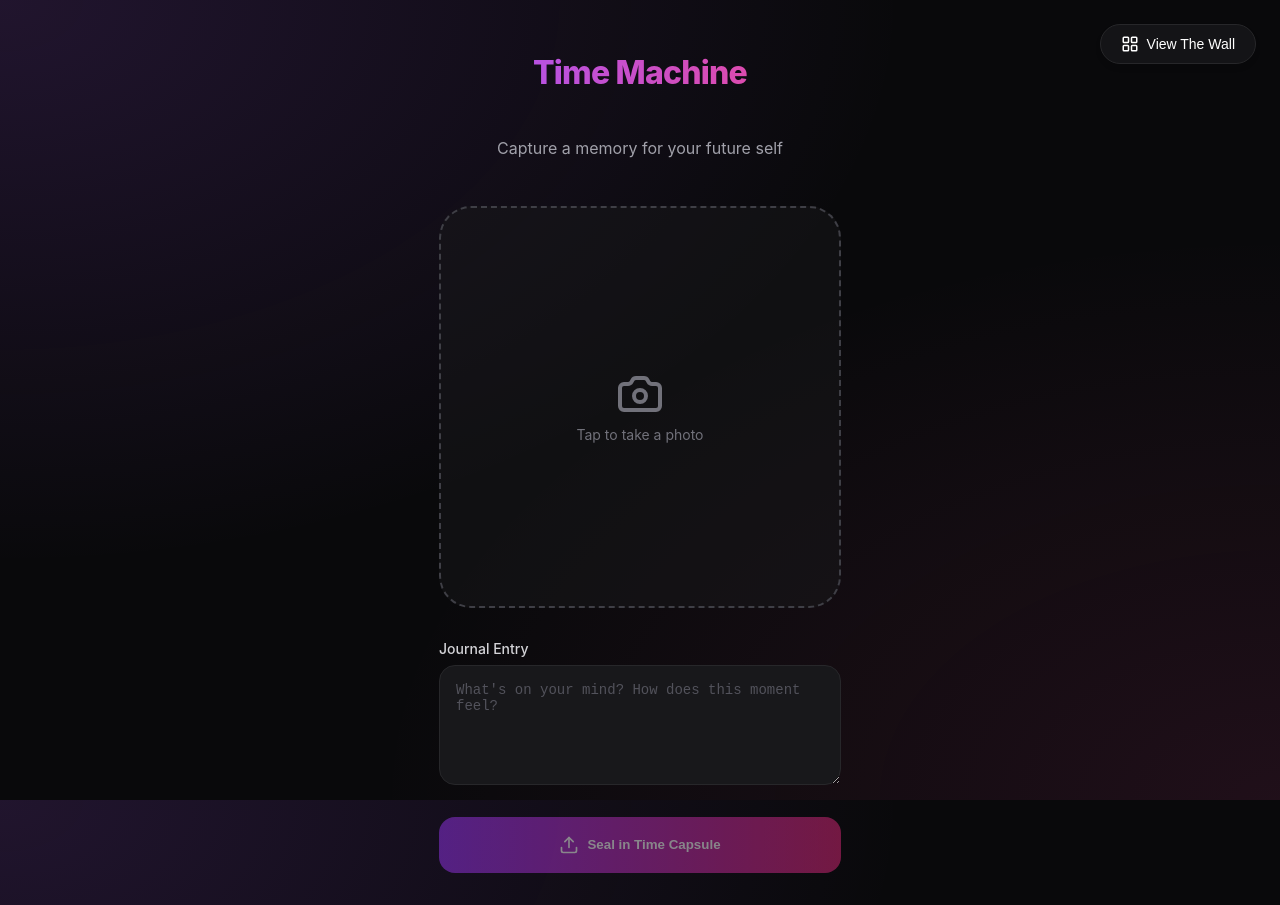
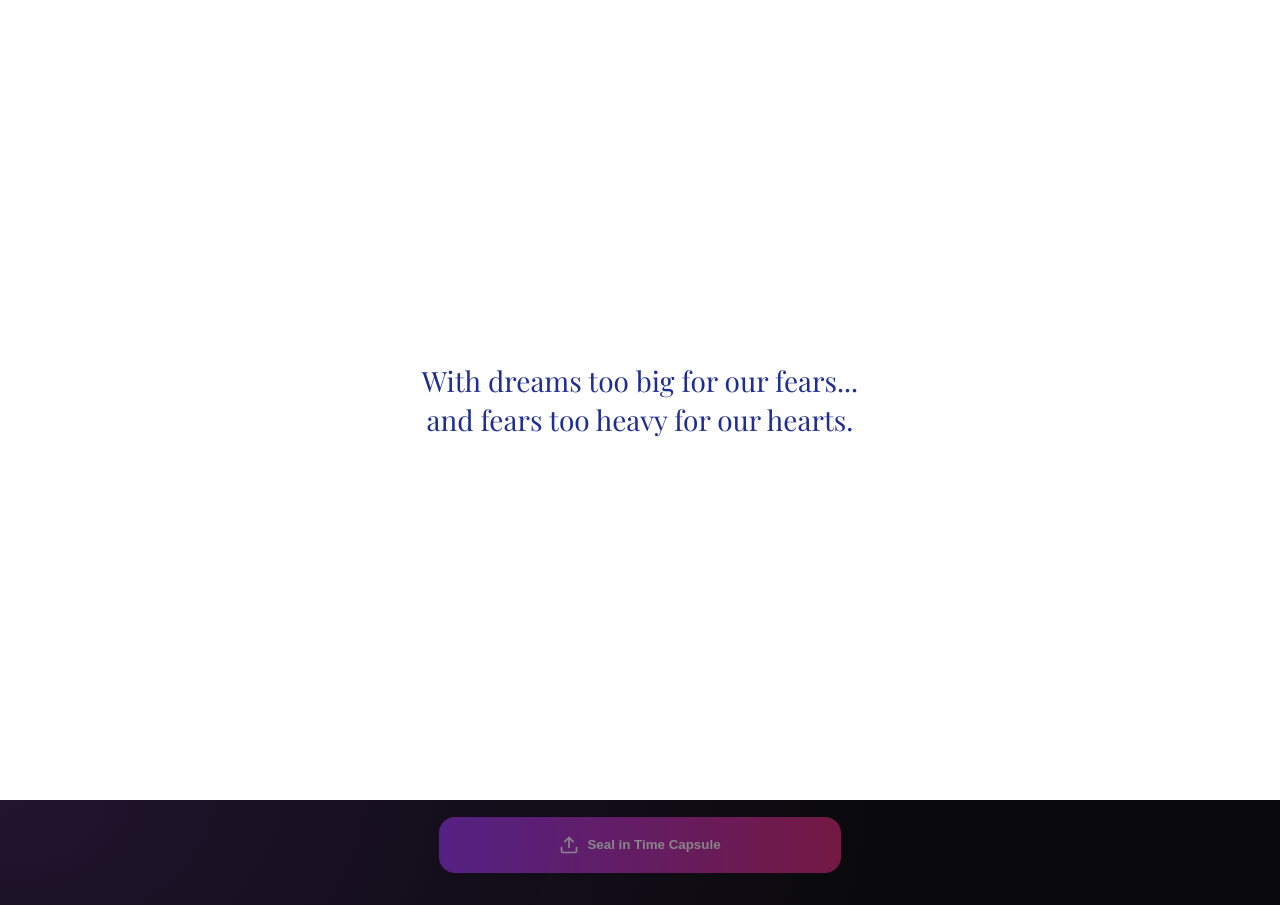
Before and after one commit to Louienismal4/graduation, a Next.js app: page / in a window 1280 px wide. Built offline with nearby package versions, Linux system fonts and the light colour scheme; no server answers; a web font is replaced by a local one; what @supabase/auth-helpers-nextjs would draw is missing.

Commit message:
feat: integrate cinematic intro with localStorage persistence

```diff
--- a/src/app/page.tsx
+++ b/src/app/page.tsx
@@ -1,16 +1,45 @@
 'use client';
 
-import React, { useState } from 'react';
+import React, { useState, useEffect } from 'react';
 import CaptureFlow from '@/components/CaptureFlow';
 import GraduationWall from '@/components/GraduationWall';
-import { LayoutGrid, Camera } from 'lucide-react';
+import CinematicIntro from '@/components/CinematicIntro';
+import { LayoutGrid, Camera, History } from 'lucide-react';
 
 export default function Home() {
   const isWallLive = process.env.NEXT_PUBLIC_WALL_LIVE === 'true';
   const [mode, setMode] = useState<'capture' | 'wall'>(isWallLive ? 'wall' : 'capture');
+  const [showIntro, setShowIntro] = useState<boolean | null>(null);
+
+  useEffect(() => {
+    const hasSeenIntro = localStorage.getItem('grad_intro_seen');
+    if (hasSeenIntro) {
+      setShowIntro(false);
+    } else {
+      setShowIntro(true);
+    }
+  }, []);
+
+  const handleIntroComplete = () => {
+    localStorage.setItem('grad_intro_seen', 'true');
+    setShowIntro(false);
+  };
+
+  const handleReplayIntro = () => {
+    setShowIntro(true);
+  };
+
+  // Avoid hydration flicker
+  if (showIntro === null) {
+    return <main style={{ background: '#000', minHeight: '100vh', width: '100%' }} />;
+  }
 
   return (
     <main style={{ flexDirection: 'column', width: '100%', alignItems: 'stretch' }}>
+      {showIntro && (
+        <CinematicIntro onComplete={handleIntroComplete} />
+      )}
+
       <div style={{
         position: 'fixed',
         top: '1.5rem',
@@ -19,6 +48,28 @@ export default function Home() {
         display: 'flex',
         gap: '0.75rem'
       }}>
+        <button
+          onClick={handleReplayIntro}
+          title="Replay Intro"
+          style={{
+            display: 'flex',
+            alignItems: 'center',
+            justifyContent: 'center',
+            width: '2.5rem',
+            height: '2.5rem',
+            borderRadius: '9999px',
+            background: 'rgba(24, 24, 27, 0.8)',
+            backdropFilter: 'blur(8px)',
+            border: '1px solid #27272a',
+            color: 'white',
+            cursor: 'pointer',
+            transition: 'all 0.2s',
+            boxShadow: '0 4px 6px -1px rgba(0, 0, 0, 0.1)'
+          }}
+        >
+          <History size={18} />
+        </button>
+
         <button
           onClick={() => setMode(mode === 'capture' ? 'wall' : 'capture')}
           style={{
--- a/src/components/CinematicIntro.tsx
+++ b/src/components/CinematicIntro.tsx
@@ -8,23 +8,22 @@ const steps = [
   "We survived deadlines, breakdowns, sleepless nights,\nand moments nobody else saw.",
   "But somehow...\nwe kept going.",
   "Every sacrifice.\nEvery late-night review.\nEvery silent prayer.\nLed us here.",
-  "These aren’t just pictures.",
-  "They are proof\nthat we lived this chapter.",
+  "These aren’t just pictures.\nThey are proof that we lived this chapter.",
   "Tonight, we celebrate the present...\n...while sending memories into the future."
 ];
 
+const FINAL_TITLE_STEP = steps.length;
+const FINAL_CTA_STEP = steps.length + 1;
+
 export default function CinematicIntro({ onComplete }: { onComplete: () => void }) {
   const [currentStep, setCurrentStep] = useState(0);
-  const [isFinal, setIsFinal] = useState(false);
 
   useEffect(() => {
-    if (currentStep < steps.length) {
+    if (currentStep < FINAL_CTA_STEP) { // Auto advance until the final CTA screen
       const timer = setTimeout(() => {
         setCurrentStep(prev => prev + 1);
       }, 3500);
       return () => clearTimeout(timer);
-    } else {
-      setIsFinal(true);
     }
   }, [currentStep]);
 
@@ -45,11 +44,11 @@ export default function CinematicIntro({ onComplete }: { onComplete: () => void
     fontFamily: 'var(--font-playfair), serif',
     zIndex: 9999,
     padding: '2rem',
-    cursor: 'pointer'
+    cursor: currentStep < FINAL_CTA_STEP ? 'pointer' : 'default'
   };
 
   const textStyle: React.CSSProperties = {
-    fontSize: '1.75rem',
+    fontSize: 'clamp(1.25rem, 5vw, 1.75rem)',
     lineHeight: '1.4',
     whiteSpace: 'pre-line',
   };
@@ -67,28 +66,62 @@ export default function CinematicIntro({ onComplete }: { onComplete: () => void
     transition: 'opacity 0.2s'
   };
 
-  if (isFinal) {
+  const handleKeyDown = (e: React.KeyboardEvent) => {
+    if ((e.key === 'Enter' || e.key === ' ') && currentStep < FINAL_CTA_STEP) {
+      setCurrentStep(prev => prev + 1);
+    }
+  };
+
+  const renderContent = () => {
+    if (currentStep < FINAL_TITLE_STEP) {
+      return (
+        <div key={currentStep} className="animate-fade-in-out" style={textStyle}>
+          {steps[currentStep]}
+        </div>
+      );
+    }
+
+    if (currentStep === FINAL_TITLE_STEP) {
+      return (
+        <div key="step-title" className="animate-fade-in-out">
+          <h1 style={{ fontSize: 'clamp(2rem, 8vw, 3rem)', marginBottom: '1rem' }}>Graduation Time Machine</h1>
+          <p style={{ fontSize: 'clamp(1rem, 4vw, 1.25rem)', maxWidth: '600px' }}>
+            Lock your memories. Write your story. Meet yourself again someday.
+          </p>
+        </div>
+      );
+    }
+
     return (
-      <div style={containerStyle}>
-         <h1 style={{ fontSize: '3rem', marginBottom: '1rem' }}>Graduation Time Machine</h1>
-         <p style={{ fontSize: '1.25rem', marginBottom: '2rem', maxWidth: '600px' }}>
-           Lock your memories. Write your story. Meet yourself again someday.
-         </p>
-         <div style={{ fontStyle: 'italic', marginBottom: '2rem', maxWidth: '600px' }}>
-           Because years from now... you’ll want to remember who you were tonight.
-         </div>
-         <button onClick={onComplete} style={buttonStyle}>
-           Enter the Time Machine
-         </button>
+      <div key="step-cta" className="animate-fade-in-out">
+        <div style={{ fontStyle: 'italic', fontSize: 'clamp(1.1rem, 4.5vw, 1.5rem)', marginBottom: '2rem', maxWidth: '600px' }}>
+          Because years from now... you’ll want to remember who you were tonight.
+        </div>
+        <button
+          onClick={(e) => {
+            e.stopPropagation();
+            onComplete();
+          }}
+          style={buttonStyle}
+          onMouseEnter={(e) => e.currentTarget.style.opacity = '0.9'}
+          onMouseLeave={(e) => e.currentTarget.style.opacity = '1'}
+        >
+          Enter the Time Machine
+        </button>
       </div>
     );
-  }
+  };
 
   return (
-    <div onClick={() => setCurrentStep(prev => prev + 1)} style={containerStyle}>
-      <div key={currentStep} className="animate-fade-in-out" style={textStyle}>
-        {steps[currentStep]}
-      </div>
+    <div
+      onClick={() => currentStep < FINAL_CTA_STEP && setCurrentStep(prev => prev + 1)}
+      onKeyDown={handleKeyDown}
+      tabIndex={0}
+      role="button"
+      aria-label="Advance story step"
+      style={containerStyle}
+    >
+      {renderContent()}
     </div>
   );
 }
```
